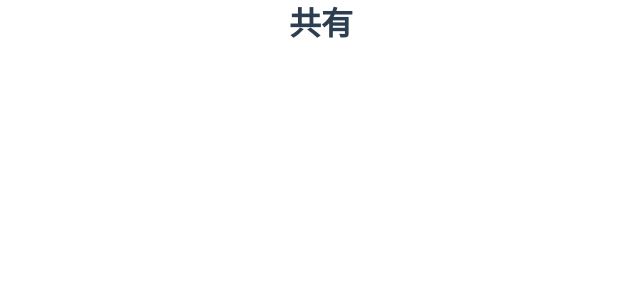
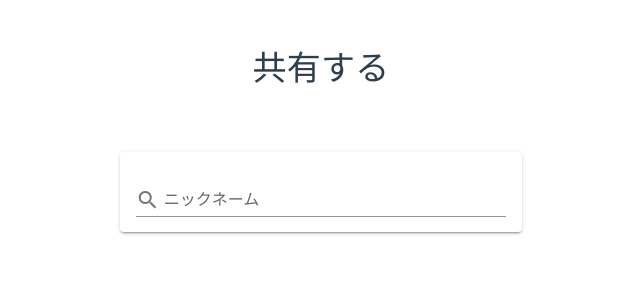
Before and after one commit to nakajima1412/21step-vue-calender, a Vue app: page /share in a window 1280 px wide. Shown: the top 300 px of the page, without its empty margins (319-959 px from the left). Built offline with nearby package versions, Linux system fonts and the light colour scheme; a small style sheet from the web is missing.

Commit message:
Add: share

```diff
--- a/src/store/shared-user.ts
+++ b/src/store/shared-user.ts
@@ -61,3 +61,13 @@
   tagetUser.themeColor = profile.themeColor
   tagetUser.hasAvatar = profile.hasAvatar
 }
+
+/**
+ * 指定したニックネームの一部に前方一致するユーザーを検索します。
+ * @param partOfNickname 前方一致で検索するユーザーのニックネームの一部
+ */
+export const searchUsers = (partOfNickname: string) => {
+  return sharedUserStore.sharedUsers.filter(user =>
+    user.nickname.startsWith(partOfNickname),
+  )
+}
--- a/src/views/Share.vue
+++ b/src/views/Share.vue
@@ -1,11 +1,75 @@
 <template>
-  <div>
-    <h1>共有</h1>
-  </div>
+  <v-row align="center" justify="center">
+    <v-col cols="12" md="4" class="text-center">
+      <p class="display-1 py-12">共有する</p>
+      <v-card>
+        <v-card-text>
+          <v-text-field
+            v-model="partOfNickname"
+            clearable
+            flat
+            hide-details
+            prepend-inner-icon="search"
+            label="ニックネーム"
+          />
+        </v-card-text>
+        <v-fade-transition group>
+          <v-list-item v-for="(user, index) in filteredUsers" :key="index">
+            <v-list-item-icon>
+              <v-avatar :color="user.themeColor" size="48">
+                <span class="white--text body-2" v-text="user.nickname" />
+              </v-avatar>
+            </v-list-item-icon>
+            <v-list-item-content>
+              <v-list-item-title class="text-left" v-text="user.nickname" />
+              <v-list-item-subtitle class="text-left" v-text="user.userName" />
+            </v-list-item-content>
+            <v-list-item-action>
+              <v-btn color="primary" @click="share(user.userId)">
+                共有する
+              </v-btn>
+            </v-list-item-action>
+          </v-list-item>
+        </v-fade-transition>
+      </v-card>
+    </v-col>
+  </v-row>
 </template>
 
 <script lang="ts">
-import { defineComponent } from '@vue/composition-api'
+import {
+  defineComponent,
+  reactive,
+  toRefs,
+  computed,
+} from '@vue/composition-api'
+import { searchUsers } from '@/store/shared-user'
+import { SharedUser } from '@/store/shared-user.model'
 
-export default defineComponent({})
+export default defineComponent({
+  setup() {
+    const state = reactive({
+      // 検索に使用するユーザーのニックネームの一部
+      partOfNickname: null as string | null,
+      // フィルタリングしたユーザーを取得します。
+      filteredUsers: computed((): SharedUser[] | null => {
+        if (!state.partOfNickname) {
+          return null
+        }
+        return searchUsers(state.partOfNickname)
+      }),
+    })
+    /**
+     * 指定したユーザーにカレンダーを共有します。
+     * @param userId カレンダーを共有するユーザーのID
+     */
+    // eslint-disable-next-line @typescript-eslint/no-unused-vars, @typescript-eslint/no-empty-function
+    const share = (userId: string) => {}
+
+    return {
+      ...toRefs(state),
+      share,
+    }
+  },
+})
 </script>
```
